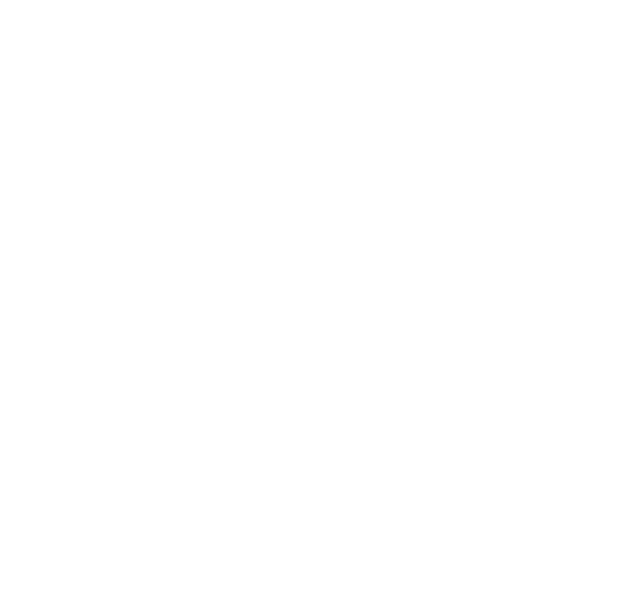
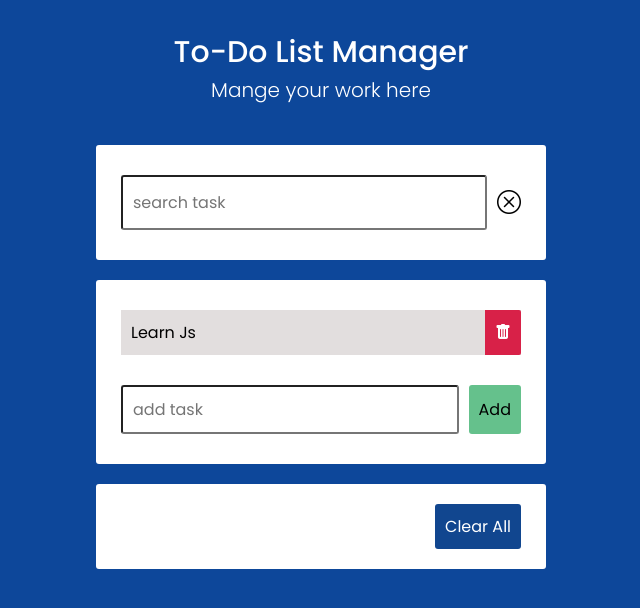
Before and after one commit to kushal1997/Todo-list-manager, a plain HTML site: page index.html in a window 1280 px wide. Shown: the whole page, without its empty margins (319-959 px from the left). Drawn offline with nearby package versions, Linux system fonts and the light colour scheme.

Commit message:
template designing complete

```diff
--- a/index.html
+++ b/index.html
@@ -8,9 +8,38 @@
     <link rel="stylesheet" href="./style.css">
 </head>
 <body>
-    <div class="wrap">
-
-    </div>
+    <main>
+        <div class="wrap">
+            <section class="heading">
+                <p class="title">To-Do List Manager</p>
+                <p class="subtitile">Mange your work here</p>
+            </section>
+            <section class="taskManager">
+                <div class="searchBox">
+                    <form class="search">
+                        <input type="text" name="task" placeholder="search task" autocomplete="off">
+                        <i class="bi bi-x-circle reset"></i>
+                    </form>
+                </div>
+                <div class="addTask">
+                    <ul class="tasks">
+                        <li>
+                            <span>Learn Js</span>
+                            <i class="bi bi-trash-fill delete"></i>
+                        </li>
+                    </ul>
+                    <form class="add">
+                        <input type="text" name="task" placeholder="add task" autocomplete="off">
+                        <input type="submit" value="Add">
+                    </form>
+                </div>
+                <div class="clearTask">
+                    <span></span>
+                    <button class="clear">Clear All</button>
+                </div>
+            </section>
+        </div>
+    </main>
     <script src="./script.js"></script>
 
 </body>
--- a/style.css
+++ b/style.css
@@ -0,0 +1,121 @@
+@import url('https://fonts.googleapis.com/css2?family=Poppins:ital,wght@0,100;0,200;0,300;0,400;0,500;0,600;0,700;0,800;0,900;1,100;1,200;1,300;1,400;1,500;1,600;1,700;1,800;1,900&family=Roboto&display=swap');
+@import url("https://cdn.jsdelivr.net/npm/bootstrap-icons@1.8.2/font/bootstrap-icons.css");
+
+:root{
+    --box-shadow: rgba(0, 0, 0, 0.24) 0px 3px 8px;
+}
+
+
+*{
+    margin: 0;
+    padding: 0;
+    box-sizing: border-box;
+    font-size: 16px;
+    font-family: 'Poppins', sans-serif;
+    text-decoration: none;
+    list-style: none;
+}
+.hide{
+    display: none !important;
+}
+.wrap{
+    background-color: #0d479a;
+    min-height: 100vh;
+    padding: 20px;
+}
+.heading{
+    margin:10px auto 40px auto;
+}
+.heading .title{
+    font-size: 30px;
+    color: white;
+    font-weight: 500;
+    text-align: center;
+}
+.heading .subtitile{
+    font-size: 20px;
+    color: white;
+    font-weight: 300;
+    text-align: center;
+}
+.taskManager{
+    min-width: 350px;
+    max-width: 450px;
+    margin: auto;
+}
+.searchBox, .addTask, .clearTask{
+    background-color: #ffffff;
+    padding: 20px 25px;
+    border-radius: 3px;
+    margin: 20px 0px;
+}
+.searchBox .search{
+    display: flex;
+    margin: 10px 0px;
+}
+.searchBox input{
+    border-radius: 3px;
+    width: 100%;
+    margin-right: 10px;
+    padding: 10px;
+    font-size: 16px;
+}
+.searchBox i.reset{
+    font-size: 24px;
+    height: 100%;
+    padding: 10px 0px;
+    cursor: pointer;
+}
+.addTask .tasks{
+    margin: 10px 0px;
+}
+.addTask li{
+    background-color: rgb(226, 222, 222);
+    margin: 10px 0px;
+    display: flex;
+    justify-content: space-between;
+}
+.addTask span{
+    padding: 10px;
+}
+.addTask i.delete{
+    color: white;
+    background-color: #D82148;
+    border-radius: 0px 2px 2px 0px;
+    height: 100%;
+    padding: 10px;
+    cursor: pointer;
+}
+.addTask .add{
+    display: flex;
+    margin: 30px 0px 10px 0px;
+}
+.addTask input[type="text"]{
+    border-radius: 3px;
+    width: 100%;
+    margin-right: 10px;
+    padding: 10px;
+    font-size: 16px;
+}
+.addTask input[type="submit"]{
+    padding: 10px;
+    font-size: 16px;
+    cursor: pointer;
+    background-color: #65C18C;
+    border: 0px;
+    border-radius: 3px;
+}
+.clearTask{
+    display: flex;
+    justify-content: space-between;
+    align-items: center;
+}
+.clearTask .clear{
+    border: 0px;
+    background-color: #11468F;
+    color: white;
+    cursor: pointer;
+    padding: 10px;
+    font-size: 16px;
+    border-radius: 3px;
+}
```
